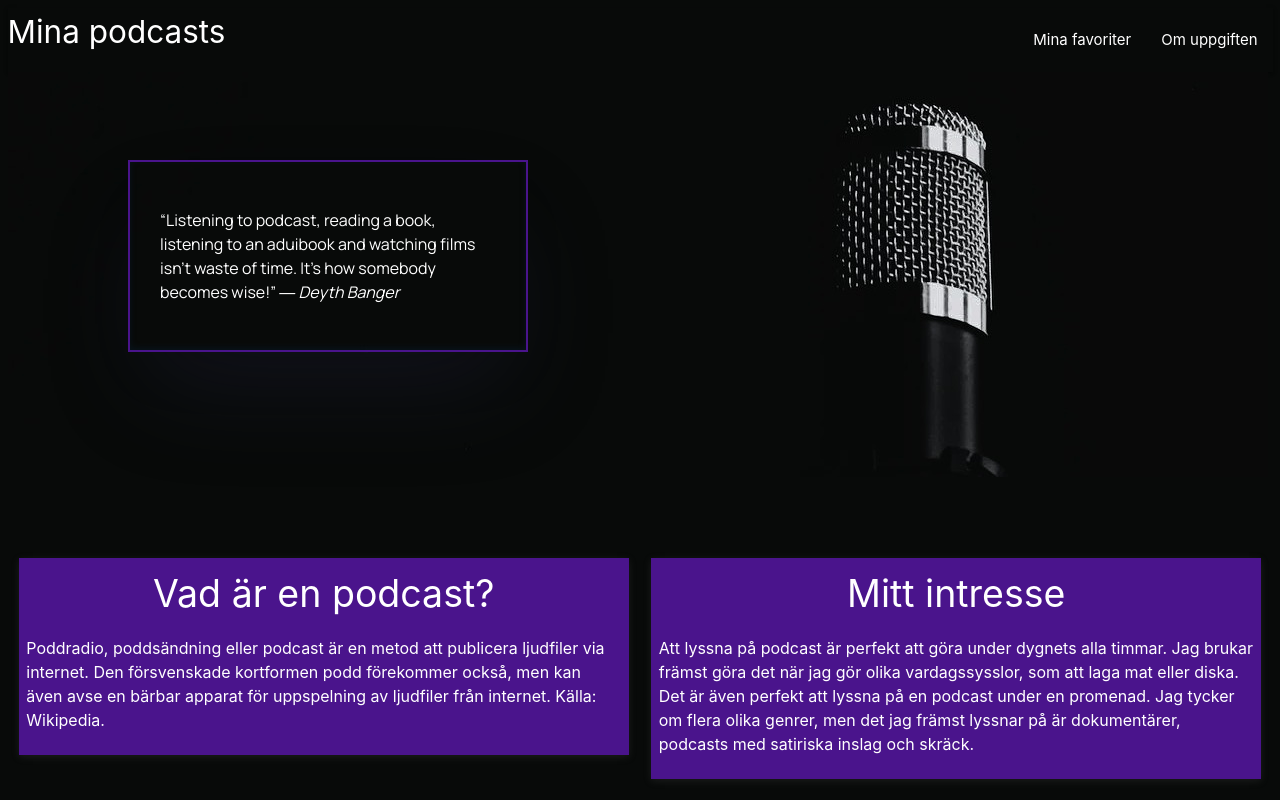
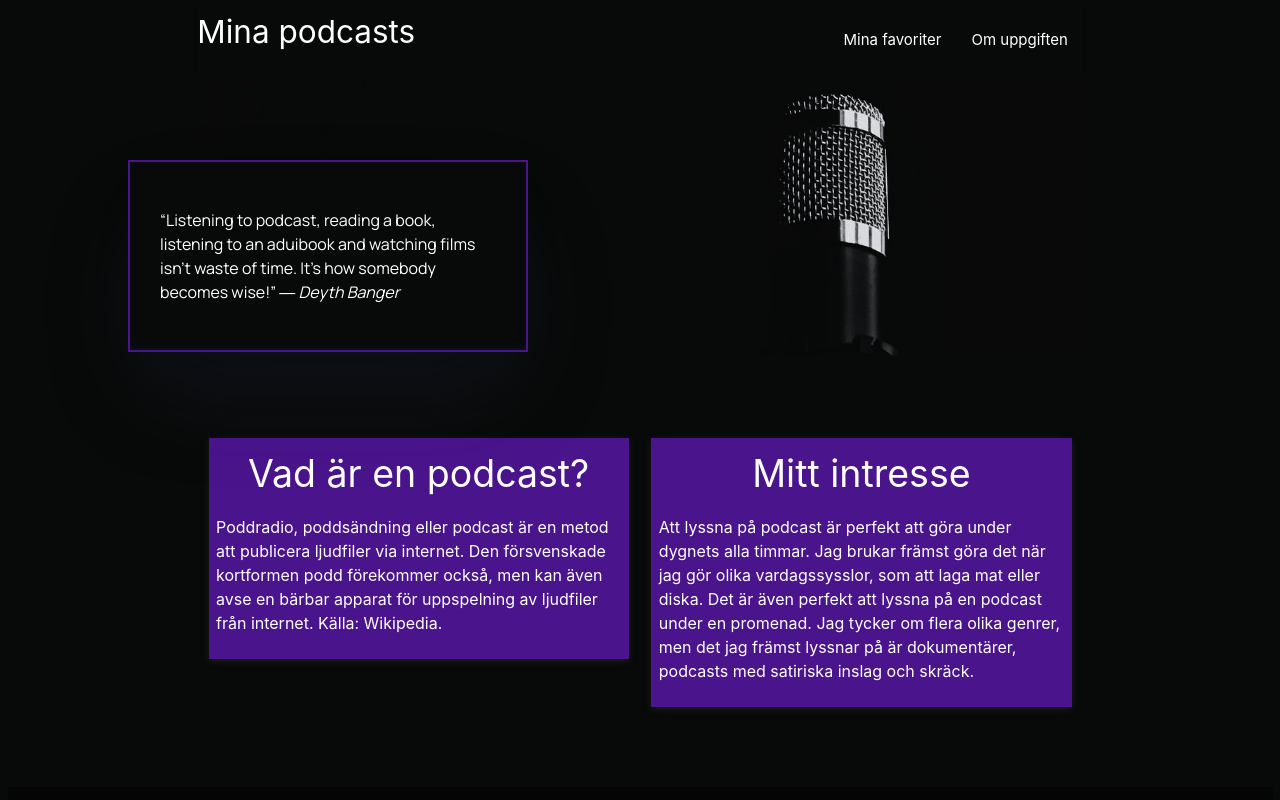
Before and after one commit to eemmmaf/moment3-frontend-ramverk, a Vue app in the folder Moment 3 - Frontend-ramverk/: page / in a window 1280 px wide. Shown: the top 800 px of the page. Built offline with nearby package versions, Linux system fonts and the light colour scheme.

Commit message:
Tagit bort quote pga missnöjd med utseendet

```diff
--- a/Moment 3 - Frontend-ramverk/src/App.vue
+++ b/Moment 3 - Frontend-ramverk/src/App.vue
@@ -1,8 +1,10 @@
 <template>
+  <div class="container">
     <Header />
     <main>
       <RouterView />
     </main>
+  </div>
   <Footer />
 </template>
 
@@ -11,22 +13,19 @@
 import { RouterLink, RouterView } from 'vue-router'
 import Header from "./components/Header.vue";
 import Footer from "./components/Footer.vue";
-import Quote from "./components/Quote.vue";
 export default {
   components: {
     Header,
     RouterView,
-    Footer,
-    Quote
+    Footer
   }
 }
 </script>
 
 <style scoped>
-  main{
+main {
   max-width: 1300px;
   width: 100%;
   margin: auto;
 }
-
 </style>
```
Lines whose indentation alone changed are shown as unchanged.
